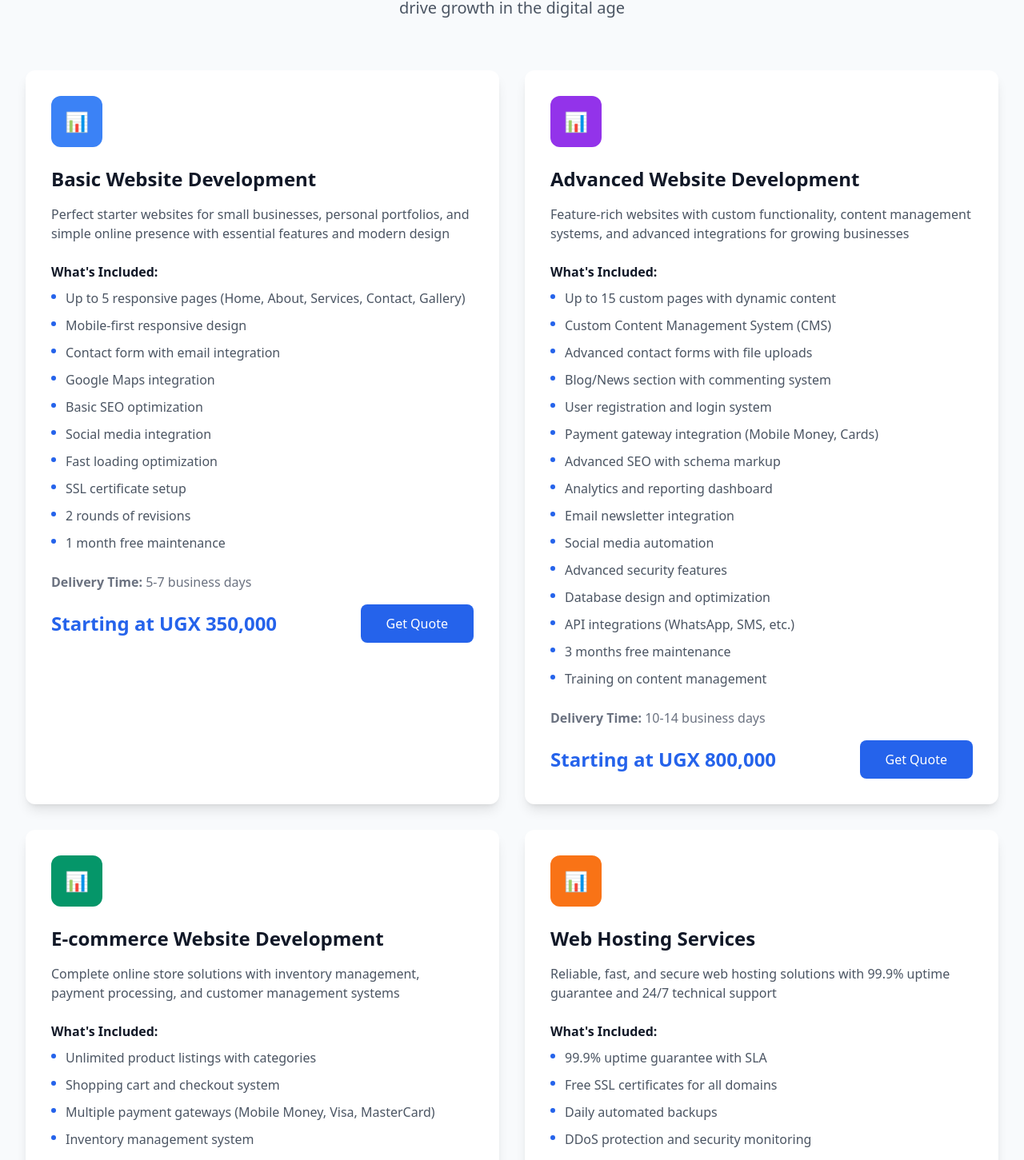
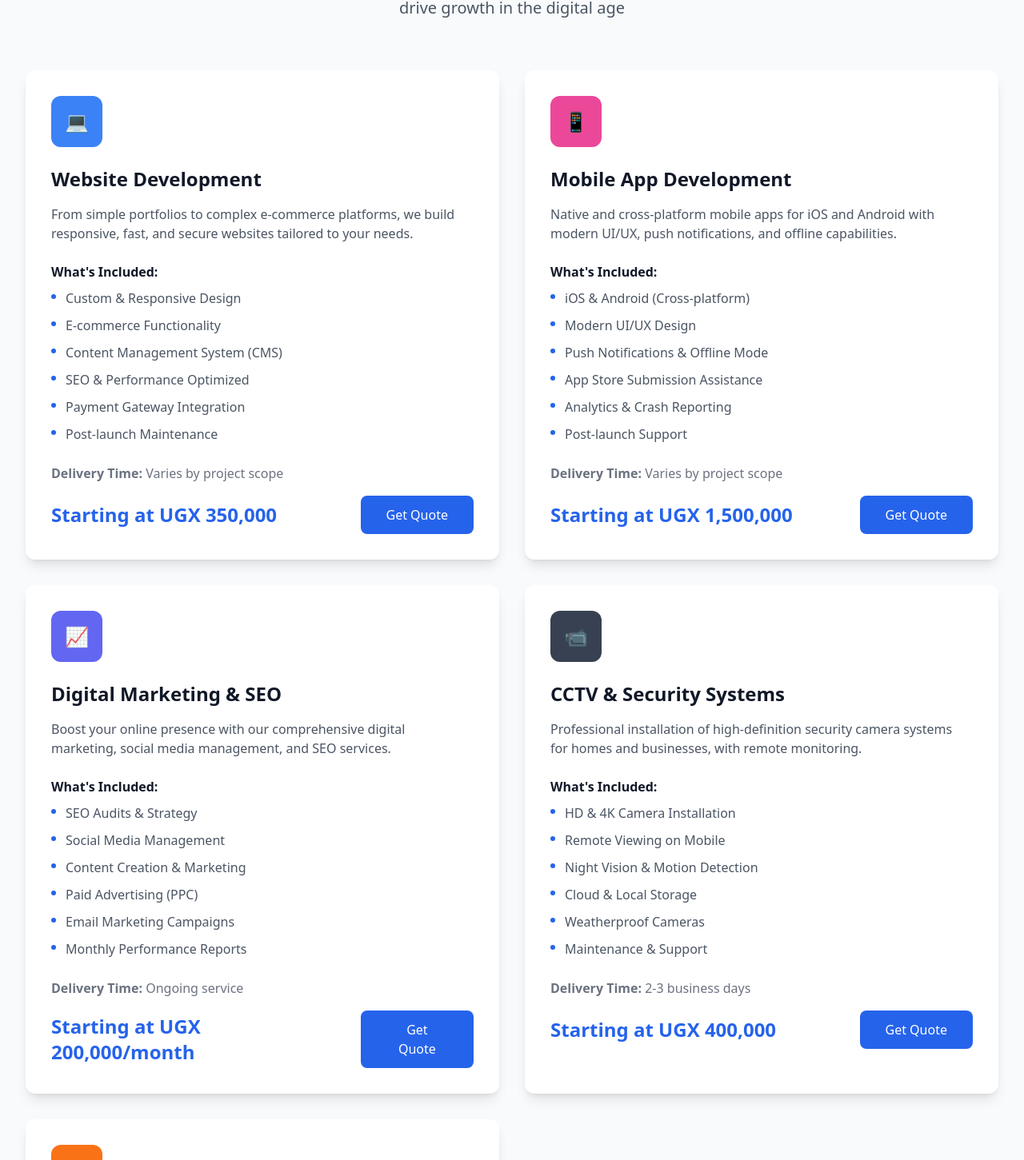
Before and after one commit to ladsontech/junooby_tech, a React (Vite) app: page /services in a window 1280 px wide. Shown: the part 200-1651 px from the top of the page at 80% size. Built offline with nearby package versions, Linux system fonts and the light colour scheme.

Commit message:
Refactor: Simplify service descriptions
Simplified the service descriptions in the services page for better readability.

```diff
--- a/src/components/Services.tsx
+++ b/src/components/Services.tsx
@@ -26,11 +26,11 @@ const Services = () => {
       bgColor: "bg-green-600"
     },
     {
-      title: "Solar Systems",
-      description: "Renewable energy solutions to reduce your electricity costs",
-      features: ["Cost Effective", "Eco-Friendly", "Long Lasting", "Government Incentives"],
-      icon: "☀️",
-      bgColor: "bg-orange-600"
+      title: "Digital Marketing",
+      description: "Boost your online presence with SEO, social media, and content strategies.",
+      features: ["SEO Strategy", "Social Media", "Content Creation", "Performance Reports"],
+      icon: "📈",
+      bgColor: "bg-indigo-600"
     }
   ];
 
--- a/src/pages/Services.tsx
+++ b/src/pages/Services.tsx
@@ -12,68 +12,45 @@ const Services = () => {
   };
 
   const services = [{
-    title: "Basic Website Development",
-    description: "Perfect starter websites for small businesses, personal portfolios, and simple online presence with essential features and modern design",
-    features: ["Up to 5 responsive pages (Home, About, Services, Contact, Gallery)", "Mobile-first responsive design", "Contact form with email integration", "Google Maps integration", "Basic SEO optimization", "Social media integration", "Fast loading optimization", "SSL certificate setup", "2 rounds of revisions", "1 month free maintenance"],
+    title: "Website Development",
+    description: "From simple portfolios to complex e-commerce platforms, we build responsive, fast, and secure websites tailored to your needs.",
+    features: ["Custom & Responsive Design", "E-commerce Functionality", "Content Management System (CMS)", "SEO & Performance Optimized", "Payment Gateway Integration", "Post-launch Maintenance"],
     price: "Starting at UGX 350,000",
     bgColor: "bg-blue-500",
-    deliveryTime: "5-7 business days"
+    deliveryTime: "Varies by project scope",
+    icon: '💻'
   }, {
-    title: "Advanced Website Development",
-    description: "Feature-rich websites with custom functionality, content management systems, and advanced integrations for growing businesses",
-    features: ["Up to 15 custom pages with dynamic content", "Custom Content Management System (CMS)", "Advanced contact forms with file uploads", "Blog/News section with commenting system", "User registration and login system", "Payment gateway integration (Mobile Money, Cards)", "Advanced SEO with schema markup", "Analytics and reporting dashboard", "Email newsletter integration", "Social media automation", "Advanced security features", "Database design and optimization", "API integrations (WhatsApp, SMS, etc.)", "3 months free maintenance", "Training on content management"],
-    price: "Starting at UGX 800,000",
-    bgColor: "bg-purple-600",
-    deliveryTime: "10-14 business days"
+    title: "Mobile App Development",
+    description: "Native and cross-platform mobile apps for iOS and Android with modern UI/UX, push notifications, and offline capabilities.",
+    features: ["iOS & Android (Cross-platform)", "Modern UI/UX Design", "Push Notifications & Offline Mode", "App Store Submission Assistance", "Analytics & Crash Reporting", "Post-launch Support"],
+    price: "Starting at UGX 1,500,000",
+    bgColor: "bg-pink-500",
+    deliveryTime: "Varies by project scope",
+    icon: '📱'
   }, {
-    title: "E-commerce Website Development",
-    description: "Complete online store solutions with inventory management, payment processing, and customer management systems",
-    features: ["Unlimited product listings with categories", "Shopping cart and checkout system", "Multiple payment gateways (Mobile Money, Visa, MasterCard)", "Inventory management system", "Order tracking and management", "Customer account creation and management", "Wishlist and favorites functionality", "Product reviews and ratings", "Discount codes and promotions system", "Email order confirmations", "Sales analytics and reporting", "Multi-currency support", "Shipping calculator integration", "SEO optimized product pages", "Mobile app-like experience (PWA)", "6 months free maintenance", "Staff training included"],
-    price: "Starting at UGX 1,200,000",
-    bgColor: "bg-emerald-600",
-    deliveryTime: "15-21 business days"
+    title: "Digital Marketing & SEO",
+    description: "Boost your online presence with our comprehensive digital marketing, social media management, and SEO services.",
+    features: ["SEO Audits & Strategy", "Social Media Management", "Content Creation & Marketing", "Paid Advertising (PPC)", "Email Marketing Campaigns", "Monthly Performance Reports"],
+    price: "Starting at UGX 200,000/month",
+    bgColor: "bg-indigo-500",
+    deliveryTime: "Ongoing service",
+    icon: '📈'
   }, {
-    title: "Web Hosting Services",
-    description: "Reliable, fast, and secure web hosting solutions with 99.9% uptime guarantee and 24/7 technical support",
-    features: ["99.9% uptime guarantee with SLA", "Free SSL certificates for all domains", "Daily automated backups", "DDoS protection and security monitoring", "Email hosting with professional addresses", "One-click WordPress installation", "Website builder tools included", "24/7 technical support", "Control panel access (cPanel)", "Database management (MySQL/PostgreSQL)", "File manager and FTP access", "Domain registration assistance", "Website migration service", "Performance monitoring and optimization", "Multiple data center locations"],
+    title: "CCTV & Security Systems",
+    description: "Professional installation of high-definition security camera systems for homes and businesses, with remote monitoring.",
+    features: ["HD & 4K Camera Installation", "Remote Viewing on Mobile", "Night Vision & Motion Detection", "Cloud & Local Storage", "Weatherproof Cameras", "Maintenance & Support"],
+    price: "Starting at UGX 400,000",
+    bgColor: "bg-gray-700",
+    deliveryTime: "2-3 business days",
+    icon: '📹'
+  }, {
+    title: "Web Hosting",
+    description: "Reliable, fast, and secure web hosting solutions with 99.9% uptime and 24/7 technical support.",
+    features: ["99.9% Uptime Guarantee", "Free SSL Certificate", "Daily Automated Backups", "24/7 Technical Support", "cPanel Access", "One-click Installer (WordPress, etc.)"],
     price: "Starting at UGX 50,000/month",
     bgColor: "bg-orange-500",
-    deliveryTime: "Instant activation"
-  }, {
-    title: "Mobile App Design",
-    description: "Native and cross-platform mobile applications for iOS and Android using React Native and Flutter with modern UI/UX design",
-    features: ["Cross-platform development (iOS & Android)", "Modern UI/UX design with user research", "Push notifications system", "User authentication and profiles", "Offline functionality", "In-app purchases integration", "Social media integration", "Analytics and crash reporting", "App store optimization (ASO)", "Beta testing and deployment", "App store submission assistance", "Post-launch support and updates", "Performance optimization", "Security implementation", "API integration and backend connectivity"],
-    price: "Starting at UGX 1,500,000",
-    bgColor: "bg-pink-500",
-    deliveryTime: "20-30 business days"
-  }, {
-    title: "SEO Optimization",
-    description: "Comprehensive search engine optimization to boost your online visibility, organic traffic, and search rankings with proven strategies",
-    features: ["Complete website SEO audit", "Keyword research and analysis", "On-page optimization (meta tags, content)", "Technical SEO (site speed, mobile optimization)", "Local SEO optimization", "Google My Business setup and optimization", "Content strategy and creation", "Link building campaigns", "Competitor analysis", "Monthly performance reports", "Google Analytics and Search Console setup", "Schema markup implementation", "Website structure optimization", "Image and video optimization", "Social signals optimization"],
-    price: "Starting at UGX 200,000/month",
-    bgColor: "bg-emerald-500",
-    deliveryTime: "Ongoing service"
-  }, {
-    title: "Social Media Management",
-    description: "Complete social media strategy, content creation, and community management across all platforms to build your brand presence",
-    features: ["Social media strategy development", "Daily content creation and posting", "Platform management (Facebook, Instagram, Twitter, LinkedIn)", "Community management and engagement", "Social media advertising campaigns", "Influencer collaboration management", "Brand voice and tone development", "Visual content creation (graphics, videos)", "Hashtag research and optimization", "Monthly analytics and performance reports", "Crisis management and reputation monitoring", "Social media contest and giveaway management", "User-generated content campaigns", "Cross-platform content adaptation", "Social listening and trend analysis"],
-    price: "Starting at UGX 300,000/month",
-    bgColor: "bg-rose-500",
-    deliveryTime: "Ongoing service"
-  }, {
-    title: "Digital Marketing",
-    description: "Data-driven marketing campaigns including PPC, email marketing, conversion optimization, and comprehensive digital strategies",
-    features: ["Digital marketing strategy development", "Google Ads and Facebook Ads management", "Email marketing automation", "Conversion rate optimization (CRO)", "Marketing funnel development", "Lead generation campaigns", "Retargeting and remarketing campaigns", "A/B testing and optimization", "Landing page creation and optimization", "Marketing automation setup", "Customer journey mapping", "ROI tracking and attribution modeling", "Comprehensive analytics and reporting", "Market research and competitor analysis", "Brand positioning and messaging"],
-    price: "Starting at UGX 400,000/month",
-    bgColor: "bg-indigo-500",
-    deliveryTime: "Ongoing service"
-  }, {
-    title: "CCTV Installation",
-    description: "Professional security camera systems installation and maintenance for homes and businesses with remote monitoring capabilities",
-    features: ["Free site assessment and consultation", "HD/4K camera installation", "Night vision and motion detection", "Remote viewing via mobile app", "Cloud storage and local backup options", "Professional cable management", "Weatherproof outdoor cameras", "Indoor and outdoor camera options", "Motion alerts and notifications", "24/7 monitoring services available", "Integration with existing security systems", "Regular maintenance and updates", "Technical support and training", "Warranty on equipment and installation", "Expandable system design"],
-    price: "Starting at UGX 400,000",
-    bgColor: "bg-gray-700",
-    deliveryTime: "2-3 business days"
+    deliveryTime: "Instant activation",
+    icon: '☁️'
   }];
 
   return (
@@ -93,7 +70,7 @@ const Services = () => {
             {services.map((service, index) => (
               <div key={index} className="bg-white rounded-xl p-4 md:p-6 lg:p-8 shadow-lg hover:shadow-2xl transition-all duration-300 hover:-translate-y-2 group">
                 <div className={`w-10 h-10 md:w-12 md:h-12 lg:w-16 lg:h-16 ${service.bgColor} rounded-xl flex items-center justify-center text-lg md:text-xl lg:text-2xl mb-3 md:mb-4 lg:mb-6 group-hover:scale-110 transition-transform duration-300 text-white`}>
-                  📊
+                  {service.icon}
                 </div>
 
                 <h3 className="text-lg md:text-xl lg:text-2xl font-bold text-gray-900 mb-2 md:mb-3 lg:mb-4">{service.title}</h3>
```
